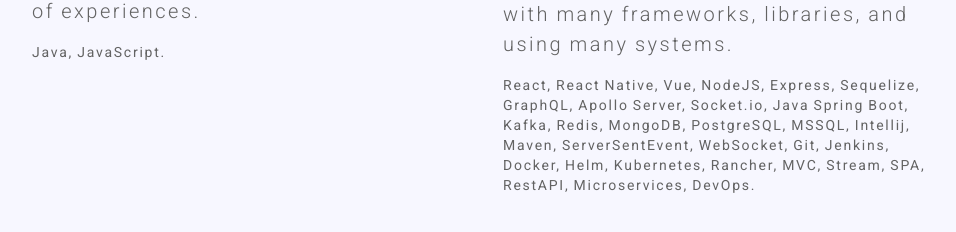
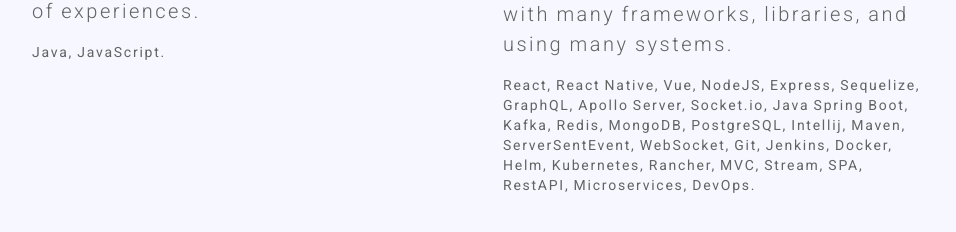
Before and after one commit to julianrazif/aboutme, a React (Vite) app: page / in a window 1280 px wide. Shown: the part 3437-3669 px from the top of the page, without its empty margins (149-1105 px from the left). Built offline with nearby package versions, Linux system fonts and the light colour scheme.

Commit message:
fix typo

```diff
--- a/src/App.jsx
+++ b/src/App.jsx
@@ -229,7 +229,7 @@
                     <ul className="mt-4 text-center md:text-left">
                       <li>I have developed many applications with many frameworks, libraries, and using many systems.</li>
                     </ul>
-                    <h4 className="text-sm mt-4 text-center md:text-left">React, React Native, Vue, NodeJS, Express, Sequelize, GraphQL, Apollo Server, Socket.io, Java Spring Boot, Kafka, Redis, MongoDB, PostgreSQL, MSSQL, Intellij, Maven, ServerSentEvent, WebSocket, Git, Jenkins, Docker, Helm, Kubernetes, Rancher, MVC, Stream, SPA, RestAPI, Microservices, DevOps.</h4>
+                    <h4 className="text-sm mt-4 text-center md:text-left">React, React Native, Vue, NodeJS, Express, Sequelize, GraphQL, Apollo Server, Socket.io, Java Spring Boot, Kafka, Redis, MongoDB, PostgreSQL, Intellij, Maven, ServerSentEvent, WebSocket, Git, Jenkins, Docker, Helm, Kubernetes, Rancher, MVC, Stream, SPA, RestAPI, Microservices, DevOps.</h4>
                   </div>
                 </div>
               </div>
```
